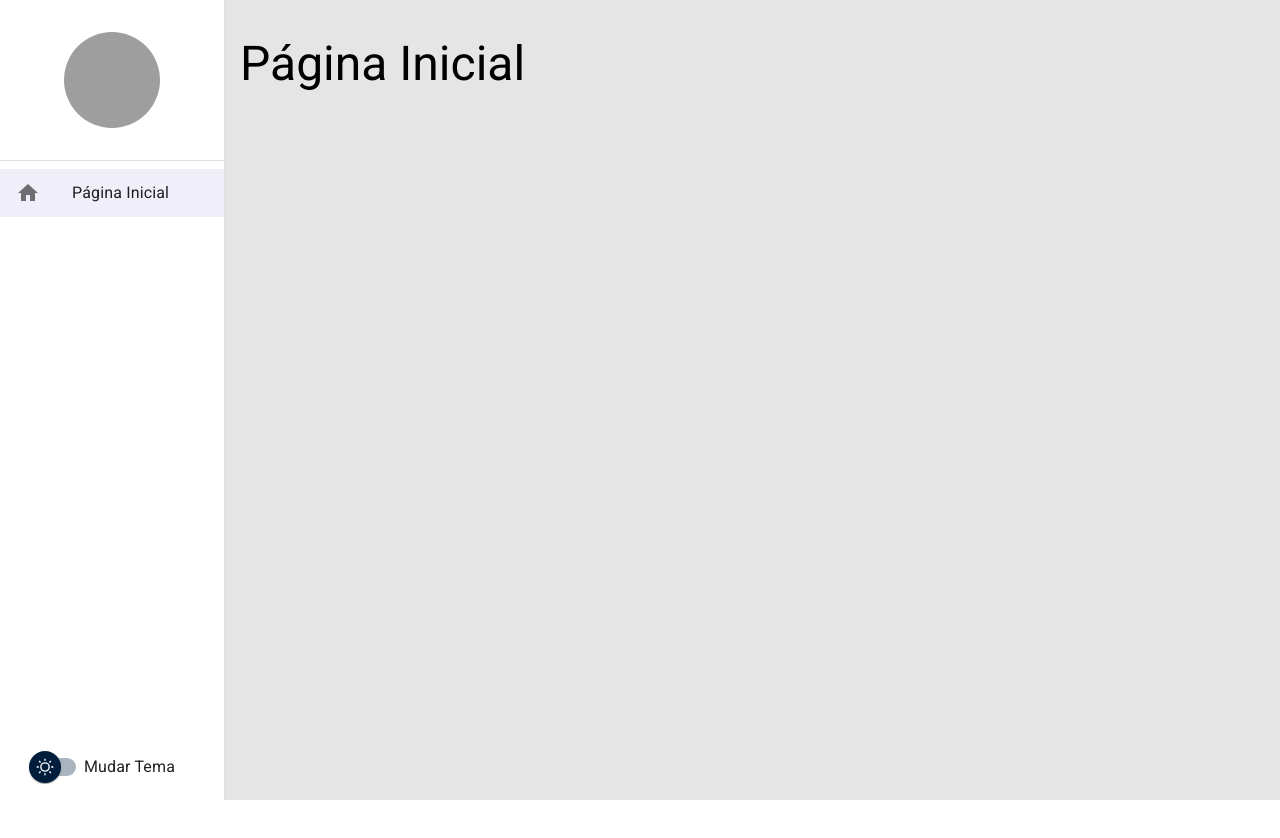
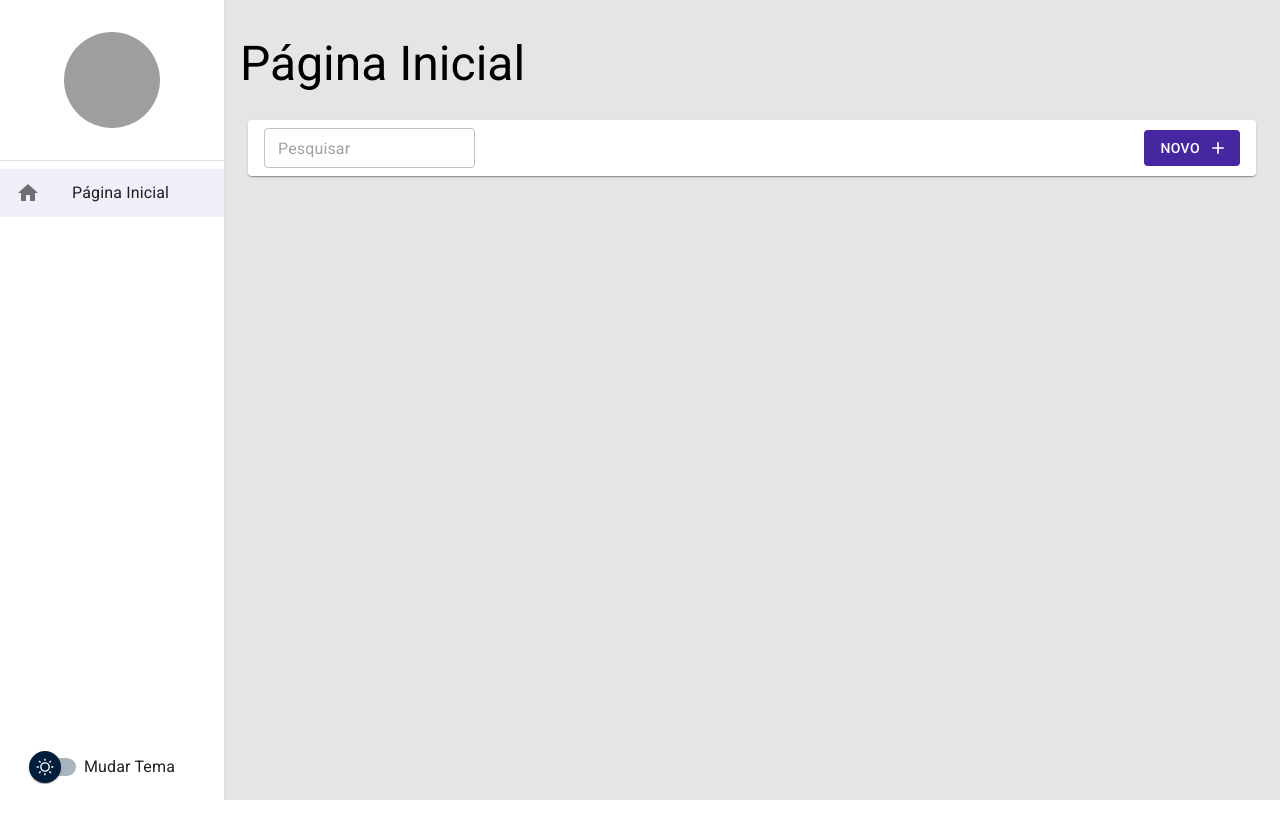
Before and after one commit to GabrielaTiago/City-Dashboard, a React (Vite) app: page / in a window 1280 px wide. Shown: the top 838 px of the page. Built offline with nearby package versions, Linux system fonts and the light colour scheme; grey boxes are pictures that could not be loaded.

Commit message:
:sparkles: feat:  Creates the tool bar

```diff
--- a/src/pages/dashboard/Dashboard.tsx
+++ b/src/pages/dashboard/Dashboard.tsx
@@ -1,8 +1,11 @@
+import { ToolBar } from '../../shared/components';
 import { LayoutPageBase } from '../../shared/layouts';
 
 export function Dashboard() {
   return (
-    <LayoutPageBase title='Página Inicial'>
+    <LayoutPageBase title='Página Inicial' taskBar={(
+      <ToolBar searchInput buttonText='Novo'/>
+    )}>
 
     </LayoutPageBase>
   );
--- /dev/null
+++ b/src/shared/components/ToolBar/ToolBar.tsx
@@ -0,0 +1,59 @@
+import { Add } from '@mui/icons-material';
+import { Box, Button, Paper, TextField, useTheme } from '@mui/material';
+
+interface IToolBarProps {
+  searchText?: string;
+  searchInput?: boolean;
+  onChangeSearchText?: (newText: string) => void;
+  buttonText?: string;
+  displayButton?: boolean;
+  onClickButton?: () => void;
+}
+
+export function ToolBar(
+  {
+    searchText = '',
+    searchInput = false,
+    onChangeSearchText,
+    buttonText = '',
+    displayButton = true,
+    onClickButton
+  }: IToolBarProps) {
+  const theme = useTheme();
+
+  return(
+    <Box
+      marginX={1}
+      padding={1}
+      paddingX={2}
+      gap={1}
+      display='flex'
+      alignItems='center'
+      justifyContent='space-between'
+      height={theme.spacing(5)}
+      component={Paper}
+    >
+      {searchInput ?
+        <TextField
+          size='small'
+          placeholder='Pesquisar'
+          value={searchText}
+          onChange={(e) => onChangeSearchText?.(e.target.value)}
+        />
+        :
+        <></>
+      }
+      {displayButton ?
+        <Button
+          color='primary'
+          variant='contained'
+          endIcon={<Add/>}
+          disableElevation
+          onClick={onClickButton}
+        >{buttonText}</Button>
+        :
+        <></>
+      }
+    </Box>
+  );
+}
--- a/src/shared/components/index.ts
+++ b/src/shared/components/index.ts
@@ -1 +1,2 @@
 export * from './SideBar/Sidebar';
+export * from './ToolBar/ToolBar';
--- a/src/shared/layouts/LayoutPageBase.tsx
+++ b/src/shared/layouts/LayoutPageBase.tsx
@@ -5,9 +5,10 @@
 interface ILayoutPageBase {
   children: ReactNode;
   title: string;
+  taskBar: ReactNode;
 }
 
-export function LayoutPageBase({ children, title }: ILayoutPageBase) {
+export function LayoutPageBase({ children, title, taskBar }: ILayoutPageBase) {
   const { toggleDrawer } = useDrawerContext();
   const smDown = useMediaQuery((theme: Theme) => theme.breakpoints.down('sm'));
   const mdDown = useMediaQuery((theme: Theme) => theme.breakpoints.down('md'));
@@ -37,6 +38,13 @@
           {title}
         </Typography>
       </Box>
+      {taskBar ?
+        <Box>
+          {taskBar}
+        </Box>
+        :
+        <></>
+      }
       <Box flex={1} overflow='auto'>
         {children}
       </Box>
```
